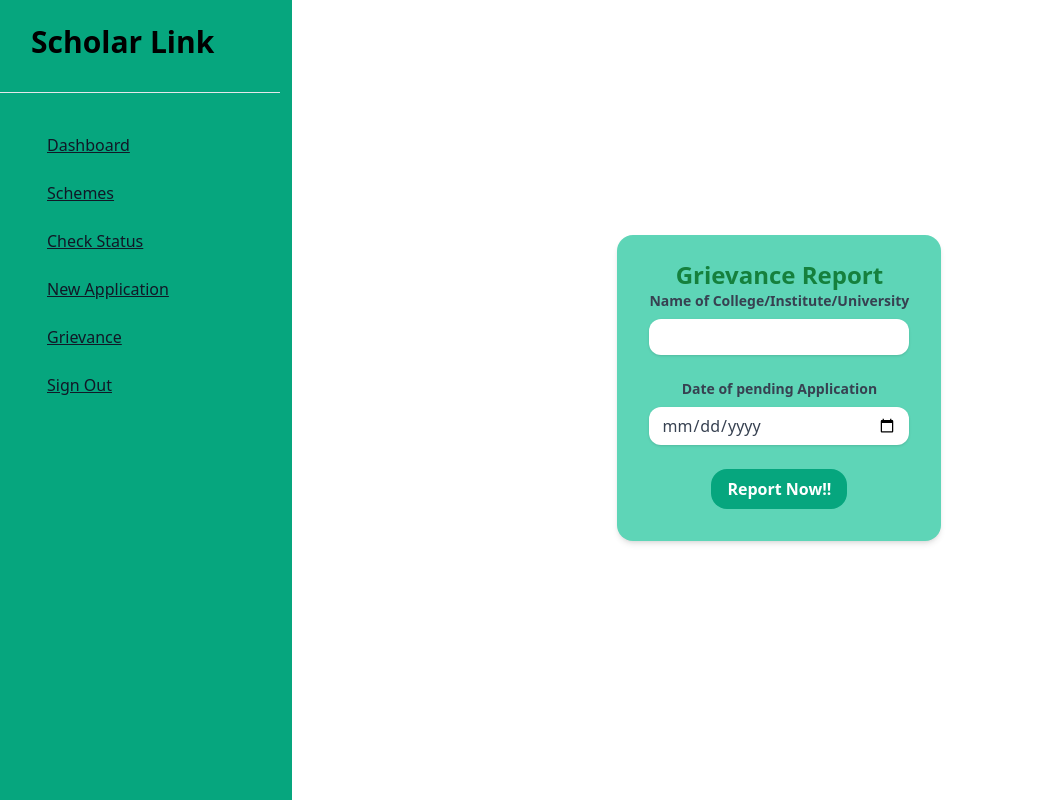
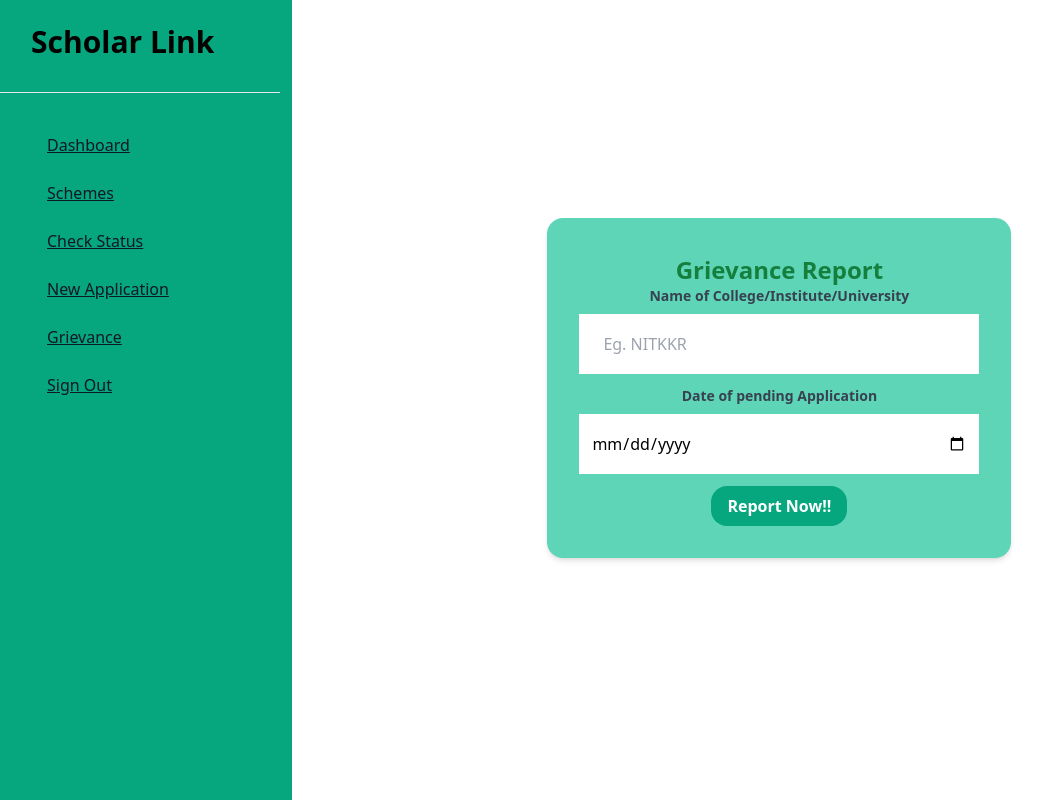
Before and after one commit to status-20X/ScholarLink, a Next.js app in the folder apps/web/: page /Greviance in a window 1280 px wide. Shown: the whole page, without its empty margins (13-1055 px from the left). Built offline with nearby package versions, Linux system fonts and the light colour scheme.

Commit message:
greviance page

```diff
--- a/apps/web/app/Greviance/page.tsx
+++ b/apps/web/app/Greviance/page.tsx
@@ -1,11 +1,40 @@
+"use client";
+import React, { useState } from "react";
 import "tailwindcss/tailwind.css";
 import "../style/globals.css";
+import Inputbox from "../Components/InputBox/input-box";
 
+interface GreviData {
+  college: string;
+  date: string;
+}
 const Grievance: React.FC = () => {
+  const [greviData, setGreviData] = useState<GreviData>({
+    college: "",
+    date: Date().toString(),
+  });
+  const handleSubmit = (e: React.FormEvent<HTMLFormElement>): void => {
+    e.preventDefault();
+    console.log(greviData);
+    alert("Report Submitted");
+  };
+  const handleInputChange = (
+    event: React.ChangeEvent<HTMLInputElement>,
+    name: string
+  ): void => {
+    const { value } = event.target;
+    setGreviData((prevData) => ({
+      ...prevData,
+      [name]: value,
+    }));
+  };
   return (
     <>
-      <div className="flex items-center justify-center">
-        <form className="bg-[rgb(94,213,183)] shadow-md px-8 pt-6 pb-8 mb-6 rounded-2xl text-center">
+      <div className="flex items-center justify-center ">
+        <form
+          className="bg-[rgb(94,213,183)] shadow-md px-8 pt-6 pb-8 mb-6 rounded-2xl text-center flex flex-col item-center justify-center"
+          onSubmit={handleSubmit}
+        >
           <span className="text-2xl text-green-700 font-bold text-center mt-3">
             Grievance Report
           </span>
@@ -18,11 +47,12 @@ const Grievance: React.FC = () => {
               {" "}
               Name of College/Institute/University
             </label>
-            <input
-              className="shadow appearance-none rounded-xl w-full py-2 px-3 text-gray-700 mb-3 leading-tight focus:outline-none focus:shadow-outline"
-              id="tendid"
+            <Inputbox
+              name="tendid"
               type="text"
-              placeholder=""
+              placeholder="Eg. NITKKR"
+              value={greviData.college}
+              onChange={(e) => handleInputChange(e, "college")}
             />
           </div>
           <div className="mb-3">
@@ -33,17 +63,18 @@ const Grievance: React.FC = () => {
               {" "}
               Date of pending Application
             </label>
-            <input
-              className="shadow appearance-none rounded-xl w-full py-2 px-3 text-gray-700 mb-3 leading-tight focus:outline-none focus:shadow-outline"
-              id="twelvedid"
+            <Inputbox
+              name="twelvedid"
               type="date"
-              placeholder="DD/MM/YYYY"
+              placeholder="Eg. 2021-09-01"
+              value={greviData.date}
+              onChange={(e) => handleInputChange(e, "date")}
             />
           </div>
           <div className="flex flex-col items-center justify-between ">
             <button
               className="bg-[rgb(6,166,126)] hover:bg-green-700 text-white font-bold py-2 px-4 rounded-2xl  focus:outline-none focus:shadow-outline"
-              type="button"
+              type="submit"
             >
               Report Now!!
             </button>
```
Also changed, not shown: apps/web/app/StatusComponent/page.tsx (added).
